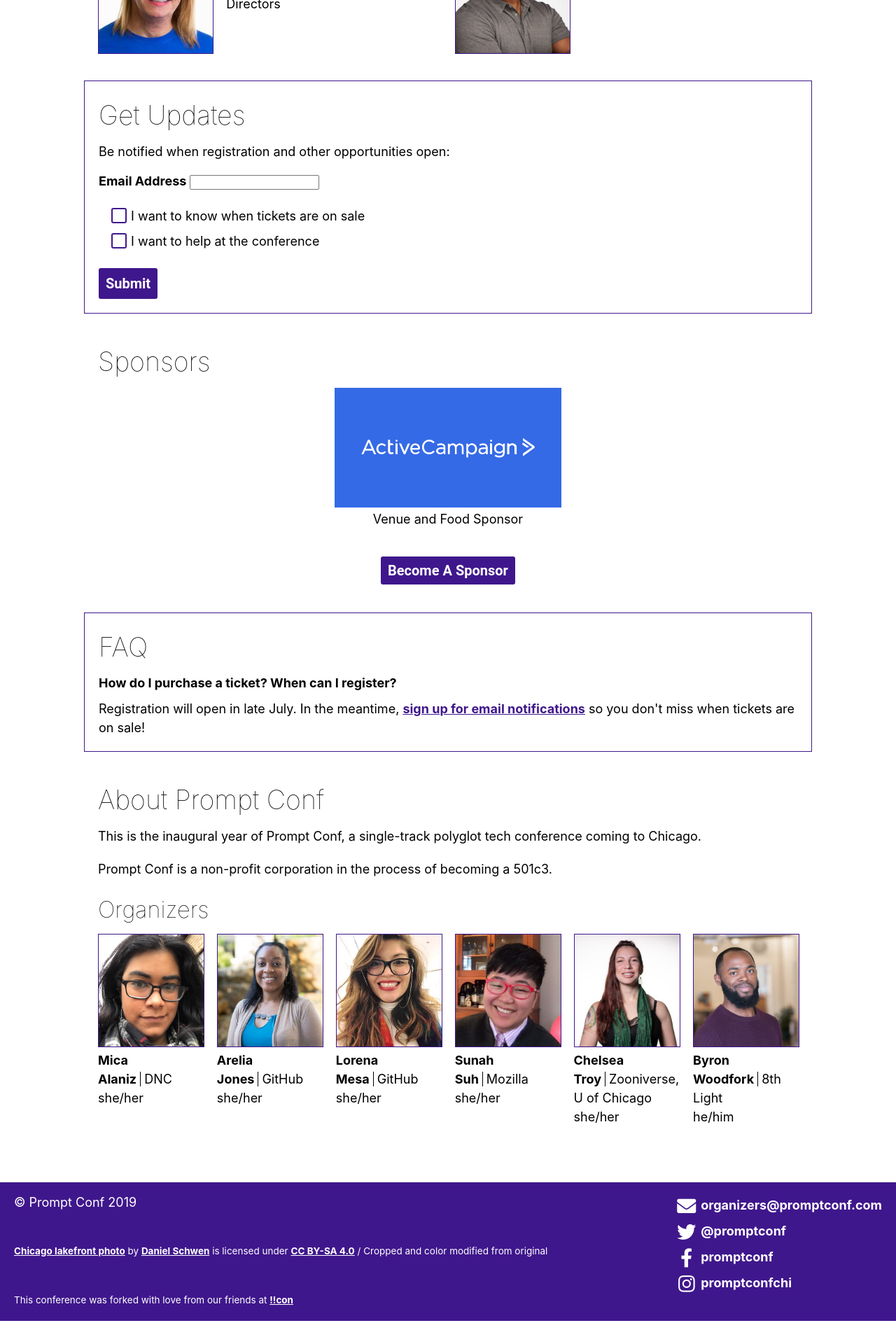
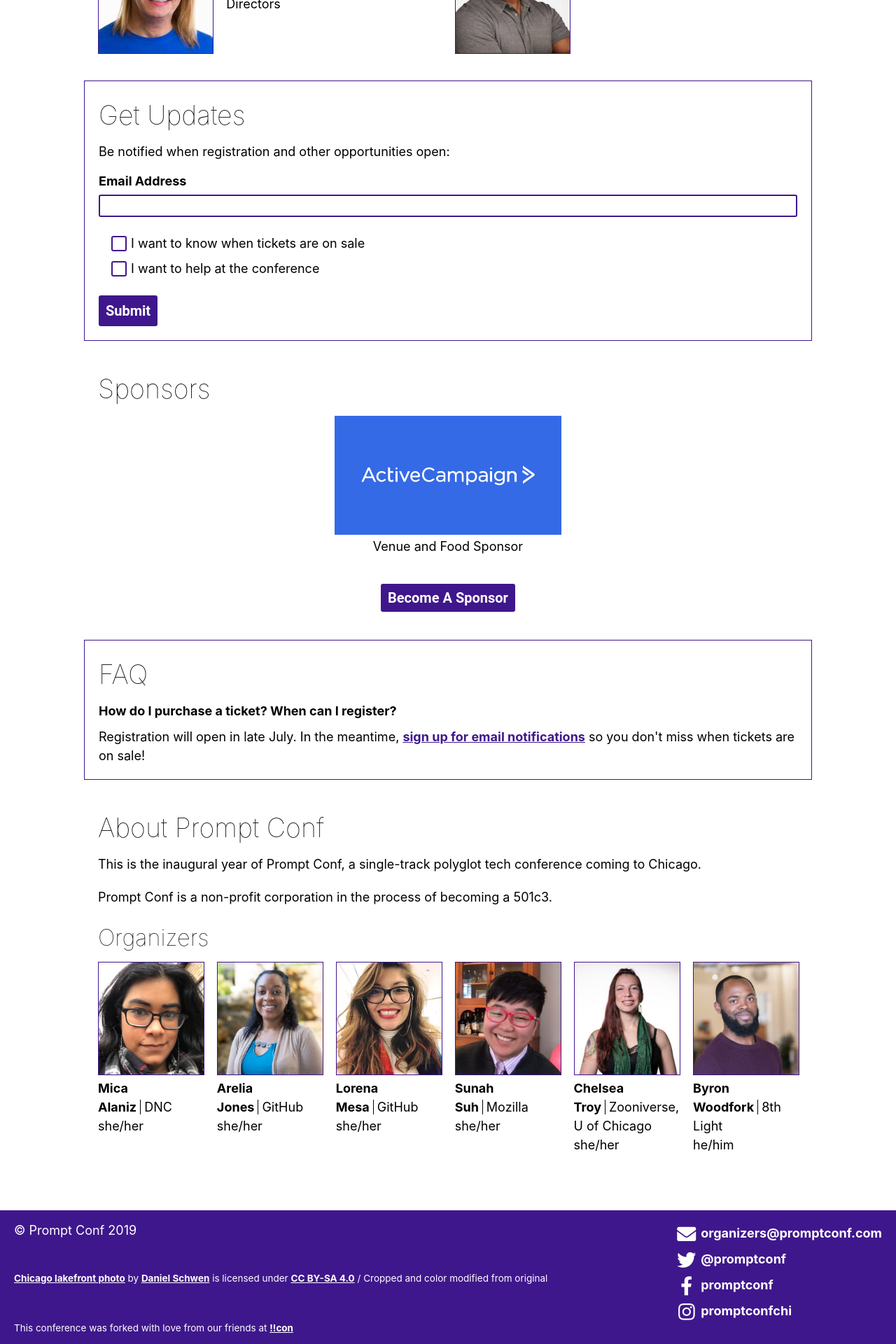
Before and after one commit to promptconf/promptconf.github.io, a Jekyll site: the page built from index.html, in a window 1280 px wide. Shown: the part 1030-2950 px from the top of the page at 70% size. Built offline with Jekyll 4.4.1, drawn with Linux system fonts in a browser that asks for light colours; nearby versions of some CDN libraries; some web fonts are replaced; comment, search, counter and statistics services are not loaded; before the commit the page ends 2917 px from its top, so only the background shows below that.

Commit message:
style email address field

```diff
--- a/_includes/home/email.html
+++ b/_includes/home/email.html
@@ -6,9 +6,9 @@
         <div id="mc_embed_signup_scroll">
             <h2>Get Updates</h2>
             <p>Be notified when registration and other opportunities open:</p>
-            <div class="mc-field-group">
+            <div class="mc-field-group home__email__address-wrap">
                 <label for="mce-EMAIL">Email Address </label>
-                <input type="email" value="" name="EMAIL" class="required email" id="mce-EMAIL">
+                <input type="email" value="" name="EMAIL" class="required email home__email__address__textbox" id="mce-EMAIL">
             </div>
             <div class="mc-field-group input-group">
                 <ul>
--- a/assets/_sass/directives/_forms.scss
+++ b/assets/_sass/directives/_forms.scss
@@ -1,4 +1,13 @@
 $checkbox-size: 1em;
+
+$form-field-border: 2px solid $promptpurple;
+$form-field-border-radius: 3px;
+
+@mixin textbox {
+    height: 2em;
+    border: $form-field-border;
+    border-radius: $form-field-border-radius;
+}
 
 // Large, accessible checkboxes: https://medium.com/claritydesignsystem/pure-css-accessible-checkboxes-and-radios-buttons-54063e759bb3
 @mixin checkbox-wrap {
@@ -36,8 +45,8 @@ $checkbox-size: 1em;
         display: inline-block;
         height: $checkbox-size;
         width: $checkbox-size;
-        border: 2px solid $promptpurple;
-        border-radius: 3px;
+        border: $form-field-border;
+        border-radius: $form-field-border-radius;
         left: 0;
         top: 50%;
         transform: translateY(-50%);
--- a/assets/_sass/main.scss
+++ b/assets/_sass/main.scss
@@ -55,10 +55,6 @@ a {
 input[type='submit'],
 button {
     -webkit-appearance: button;
-}
-
-label {
-    font-weight: $font-weight-bold;
 }
 
 // -----------
@@ -282,6 +278,20 @@ em {
     margin-bottom: $space-standard;
 }
 
+.home__email__address-wrap {
+    display: flex;
+    flex-direction: column;
+
+    label {
+        font-weight: $font-weight-bold;
+        margin-bottom: $space-small;
+    }
+}
+
+.home__email__address__textbox {
+    @include textbox;
+}
+
 .home__email li {
     list-style-type: none;
     margin-left: 0;
```
